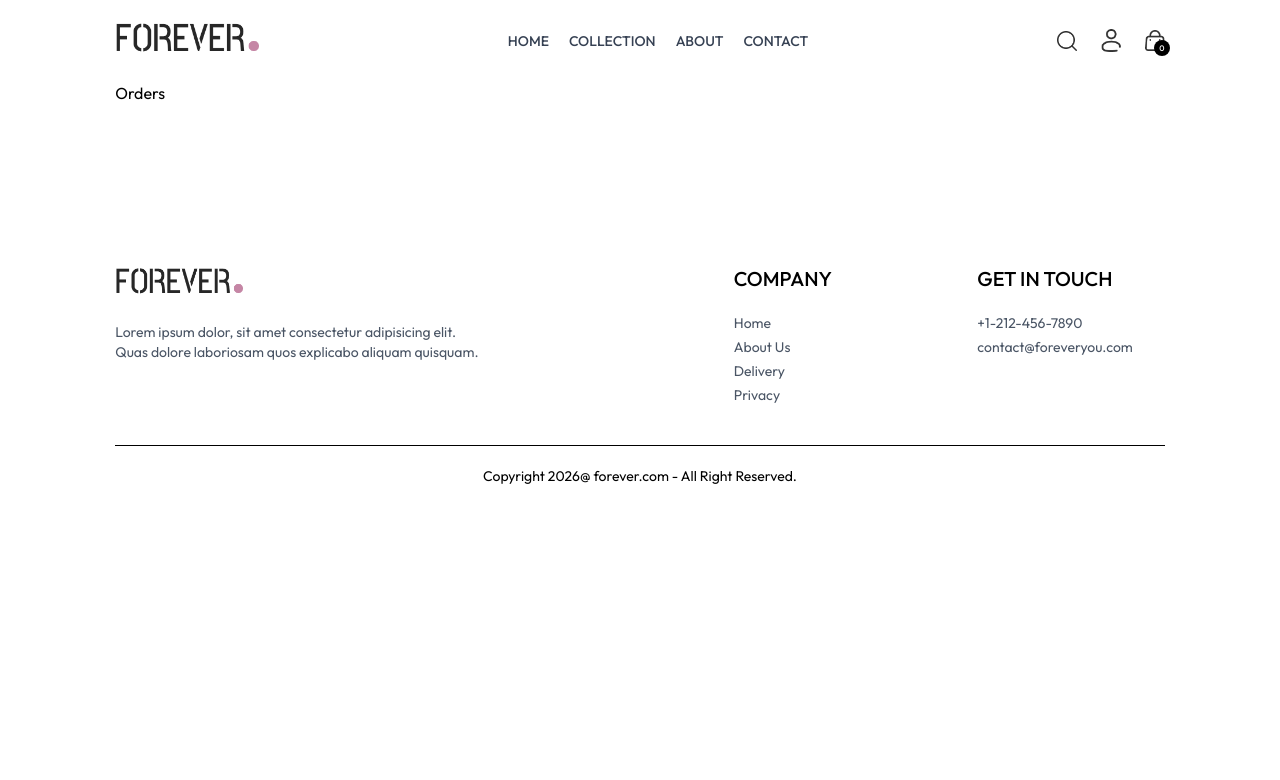
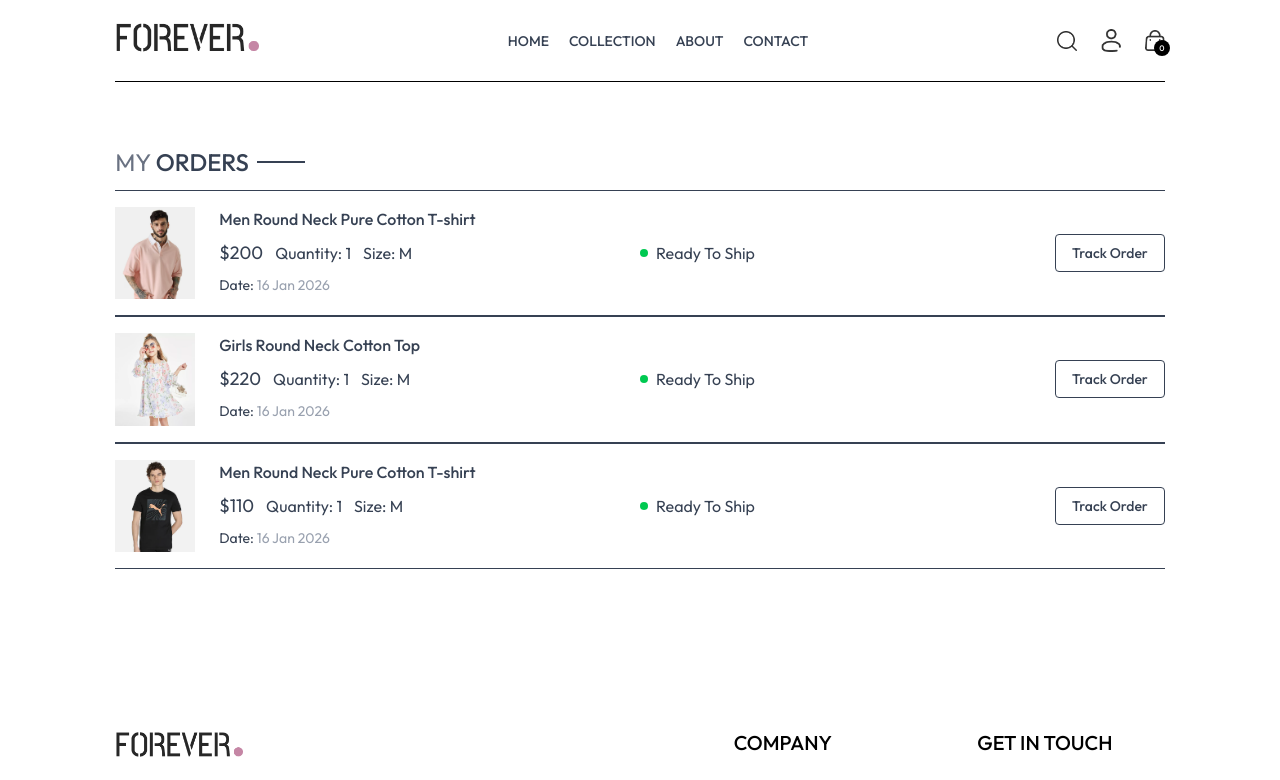
Before and after one commit to ayushasunuwar/E-commerce, a React app in the folder Frontend/: page /orders in a window 1280 px wide. Shown: the top 780 px of the page. Built offline with nearby package versions, Linux system fonts and the light colour scheme; the HTML template or start-up script is replaced by a standard one.

Commit message:
Orders page Completed

```diff
--- a/Frontend/src/Components/Navbar.jsx
+++ b/Frontend/src/Components/Navbar.jsx
@@ -40,7 +40,7 @@
           <img onClick={() => setShowSearch(true)} src={assets.search_icon} className='w-5 cursor-pointer' alt="" />
 
           <div className='group relative'>
-            <img className='w-5 cursor-pointer' src={assets.profile_icon} alt="" />
+            <Link to='/login'><img className='w-5 cursor-pointer' src={assets.profile_icon} alt="" /></Link>
             <div className='group-hover:block hidden absolute dropdown-menu right-0 pt-4'>
               <div className='flex flex-col gap-2 w-36 py-3 px-5 bg-slate-100 text-gray-500 rounded'>
                 <p className='cursor-pointer hover:text-black'>My Profile</p>
--- a/Frontend/src/Pages/Orders.jsx
+++ b/Frontend/src/Pages/Orders.jsx
@@ -1,8 +1,48 @@
-import React from 'react'
+import React, { useContext, useState } from 'react'
+import { ShopContext } from '../Context/ShopContext'
+import Title from '../Components/Title';
 
 const Orders = () => {
+
+  const { products, currency } = useContext(ShopContext);
+
   return (
-    <div>Orders</div>
+    <div className='border-t pt-16'>
+
+      <div className='text-2xl'>
+        <Title text1={'MY'} text2={'ORDERS'}/>
+      </div>
+
+      <div>
+        {
+          products.slice(1, 4).map((item, index) => (
+            <div key={index} className='py-4 border-t border-b text-gray-700 flex flex-col md:flex-row md:items-center md:justify-between gap-4'>
+                <div className='flex items-start gap-6 text-sm'>
+                    <img className='w-16 sm:w-20' src={item.image[0]} alt="" />
+                    <div>
+                      <p className='sm:text-base font-medium'>{item.name}</p>
+                      <div className='flex items-center gap-3 mt-2 text-base text-gray-700'>
+                        <p className='text-lg'>{currency}{item.price}</p>
+                        <p>Quantity: 1</p>
+                        <p>Size: M</p>
+                      </div>
+                      <p className='mt-2'>Date: <span className='text-gray-400'>16 Jan 2026</span></p>
+                    </div>
+                </div>
+
+                <div className='md:w-1/2 flex justify-between'>
+                  <div className='flex items-center gap-2'>
+                    <p className='min-w-2 h-2 rounded-full bg-green-500'></p>
+                    <p className='text-sm md:text-base'>Ready To Ship</p>
+                  </div>
+                  <button className='border px-4 py-2 text-sm font-medium rounded-sm'>Track Order</button>
+                </div>
+            </div>
+          ))
+        }
+      </div>
+
+    </div>
   )
 }
 
```
